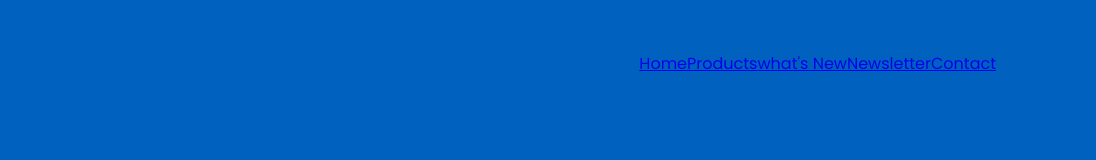
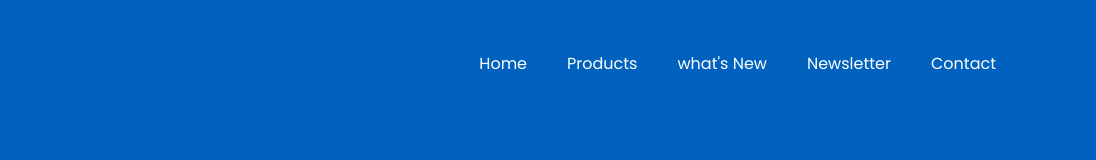
Before and after one commit to sorenammd/pepsi-page, a plain HTML site: page index.html in a window 1280 px wide. Shown: the full height of the page, 184-1280 px from the left. Drawn offline with Linux system fonts and the light colour scheme.

Commit message:
fix menu

```diff
--- a/assets/styles/style.css
+++ b/assets/styles/style.css
@@ -38,3 +38,10 @@ header ul {
 header ul li {
     list-style: none;
 }
+header ul li a {
+    display: inline-block;
+    color: #fff;
+    font-weight: 400;
+    margin-left: 40px;
+    text-decoration: none;
+}
```
